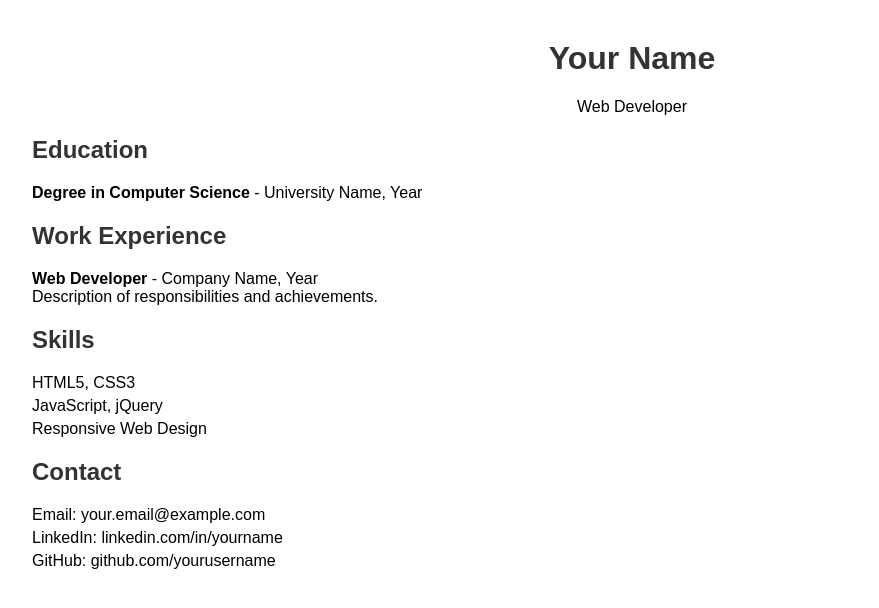
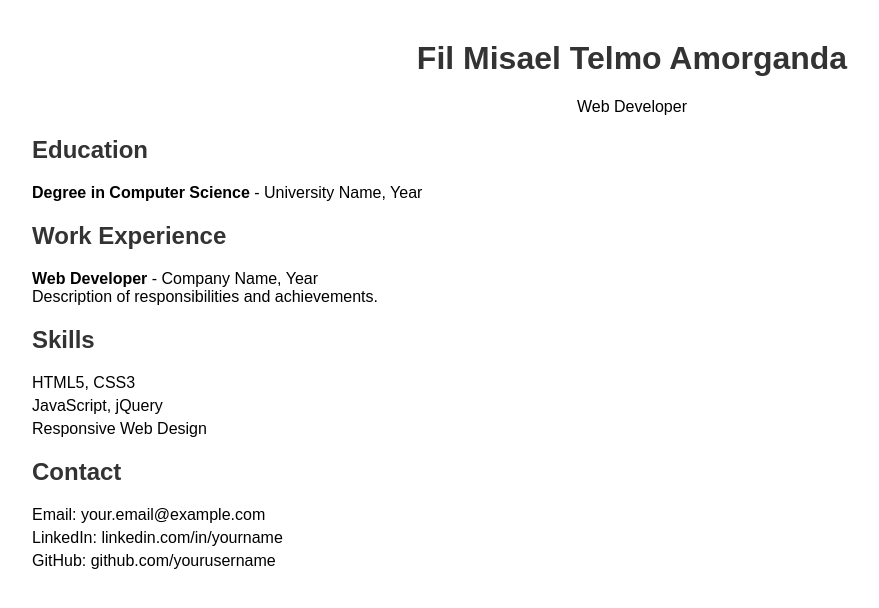
Before and after one commit to Amorganda24/MISAEL, a plain HTML site: page about me.html in a window 1280 px wide. Shown: the whole page, without its empty margins (8-887 px from the left). Drawn offline with Linux system fonts and the light colour scheme.

Commit message:
Update about me.html

```diff
--- a/about me.html
+++ b/about me.html
@@ -39,7 +39,7 @@
 <body>
 
   <header>
-    <h1>Your Name</h1>
+    <h1>Fil Misael Telmo Amorganda</h1>
     <p>Web Developer</p>
   </header>
 
```
